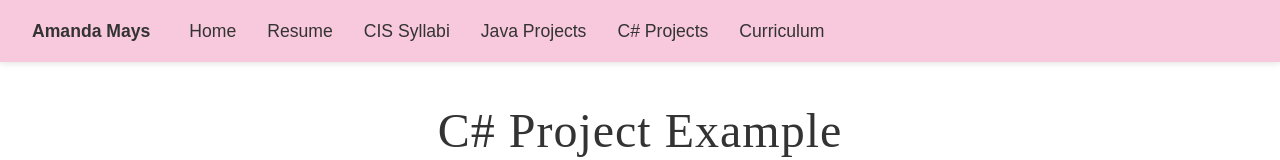
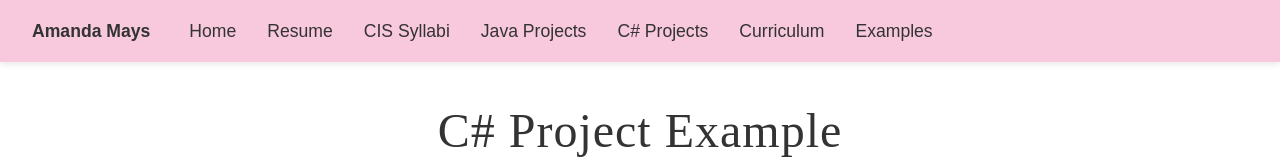
Before and after one commit to ASebring0715/maysportfolio.github.io, a plain HTML site: page csharp_projects.html in a window 1280 px wide. Shown: the top 160 px of the page. Drawn offline with nearby package versions, Linux system fonts and the light colour scheme; a script that the page names is missing.

Commit message:
Fix HTML structure and add examples link

```diff
--- a/csharp_projects.html
+++ b/csharp_projects.html
@@ -49,7 +49,7 @@
                         Curriculum
                     </a>
                 </li>
-
+<li class="nav-item"><a class="nav-link" href="examples.html">Examples</a></li>
             </ul>
         </div>
     </div>
```
